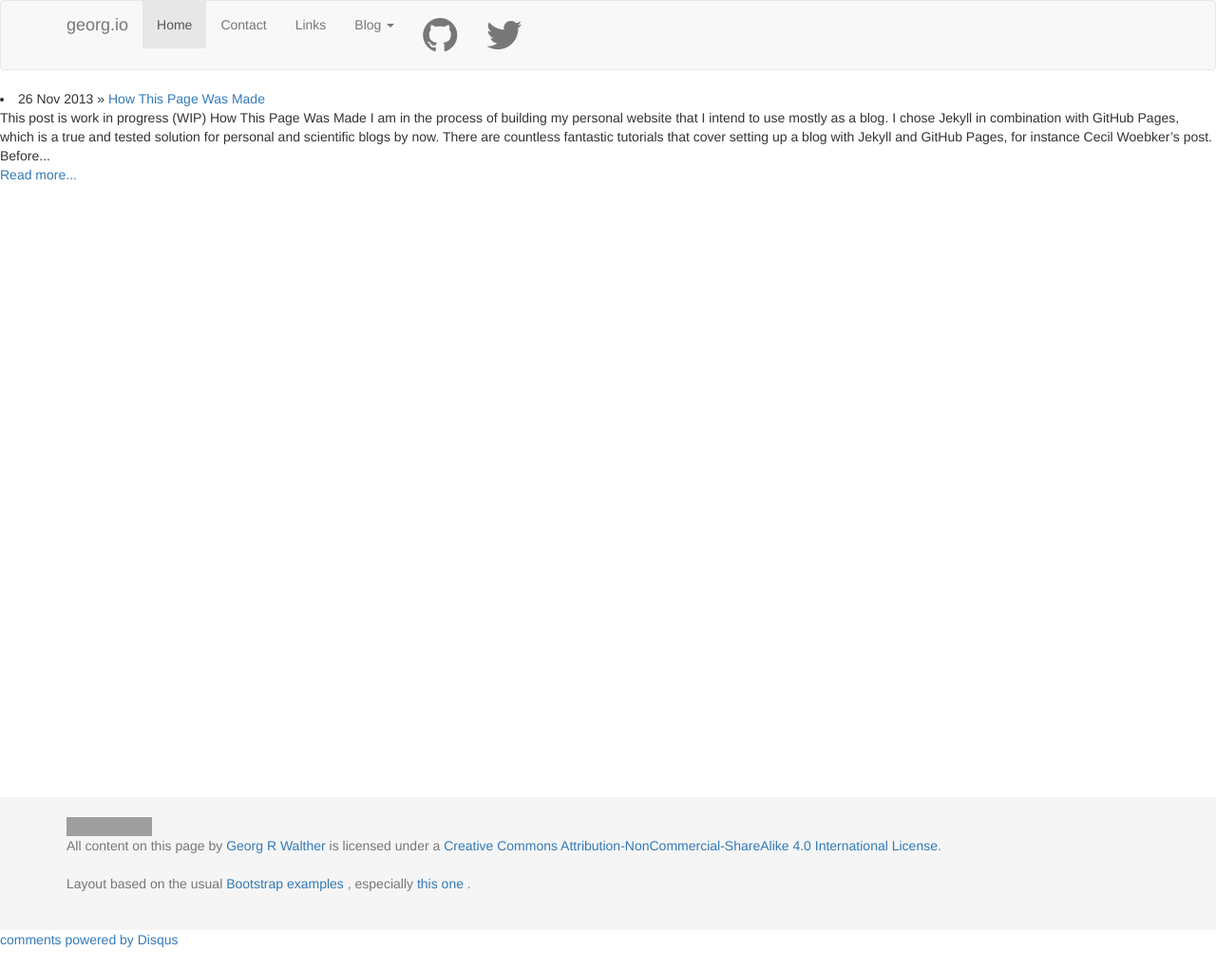
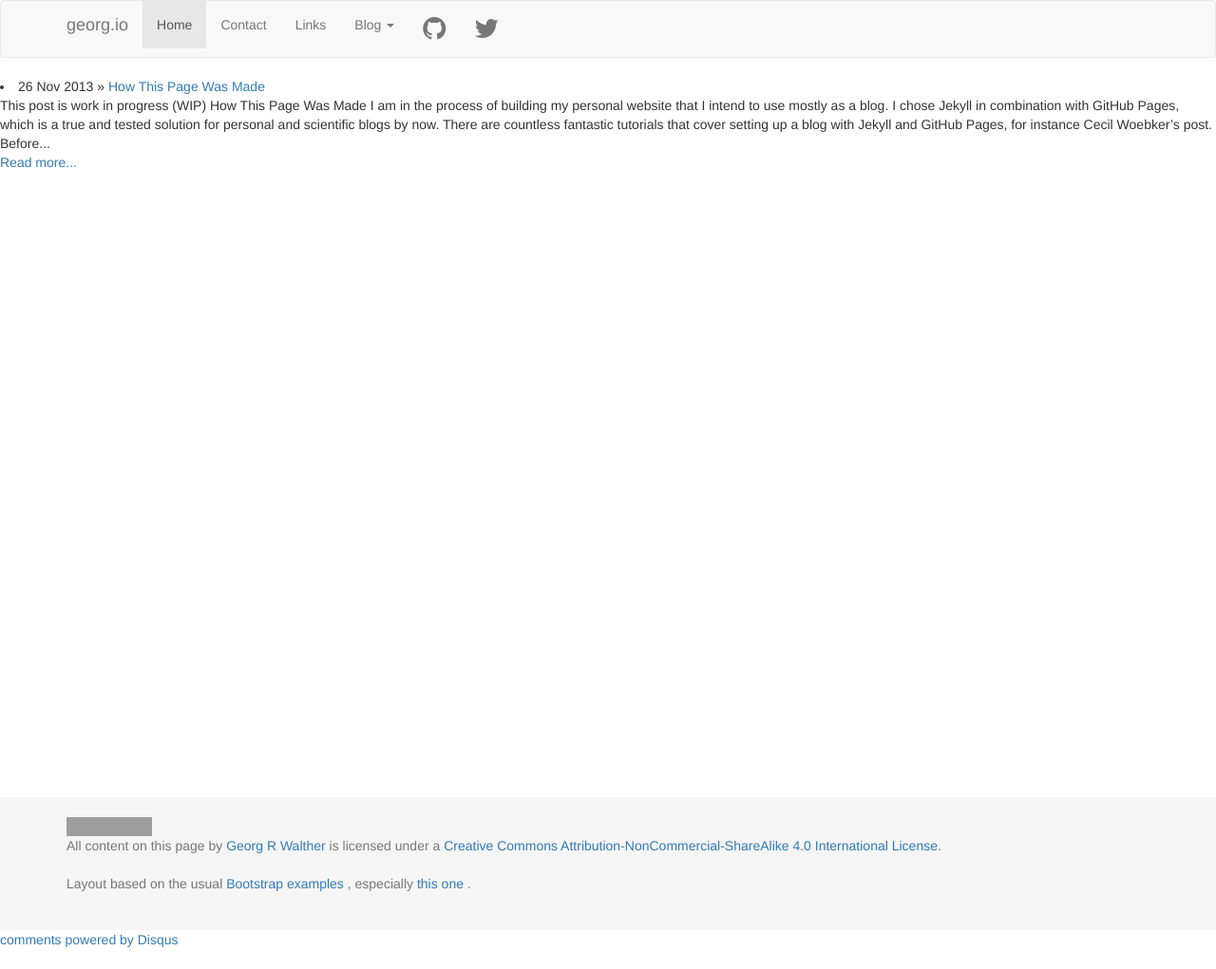
Before and after one commit to waltherg/backup.waltherg.github.io, a Jekyll site: the page built from index.html, in a window 1280 px wide. Shown: the whole page at 95% size. Built offline with Jekyll 4.4.1, drawn with Linux system fonts in a browser that asks for light colours; nearby versions of some CDN libraries; comment, search, counter and statistics services are not loaded; grey boxes are pictures that could not be loaded.

Commit message:
decrease icon size

```diff
--- a/_includes/header.html
+++ b/_includes/header.html
@@ -21,8 +21,8 @@
                   <li><a href="#">Tags</a></li>
                 </ul>
               </li>
-              <li><a href="https://github.com/waltherg"><i class="fa fa-github fa-3x"></i></a></li>
-              <li><a href="http://twitter.com/mbgrw"><i class="fa fa-twitter fa-3x"></i></a></li>
+              <li><a href="https://github.com/waltherg"><i class="fa fa-github fa-2x"></i></a></li>
+              <li><a href="http://twitter.com/mbgrw"><i class="fa fa-twitter fa-2x"></i></a></li>
             </ul>
           </div><!--/.nav-collapse -->
         </div>
```
